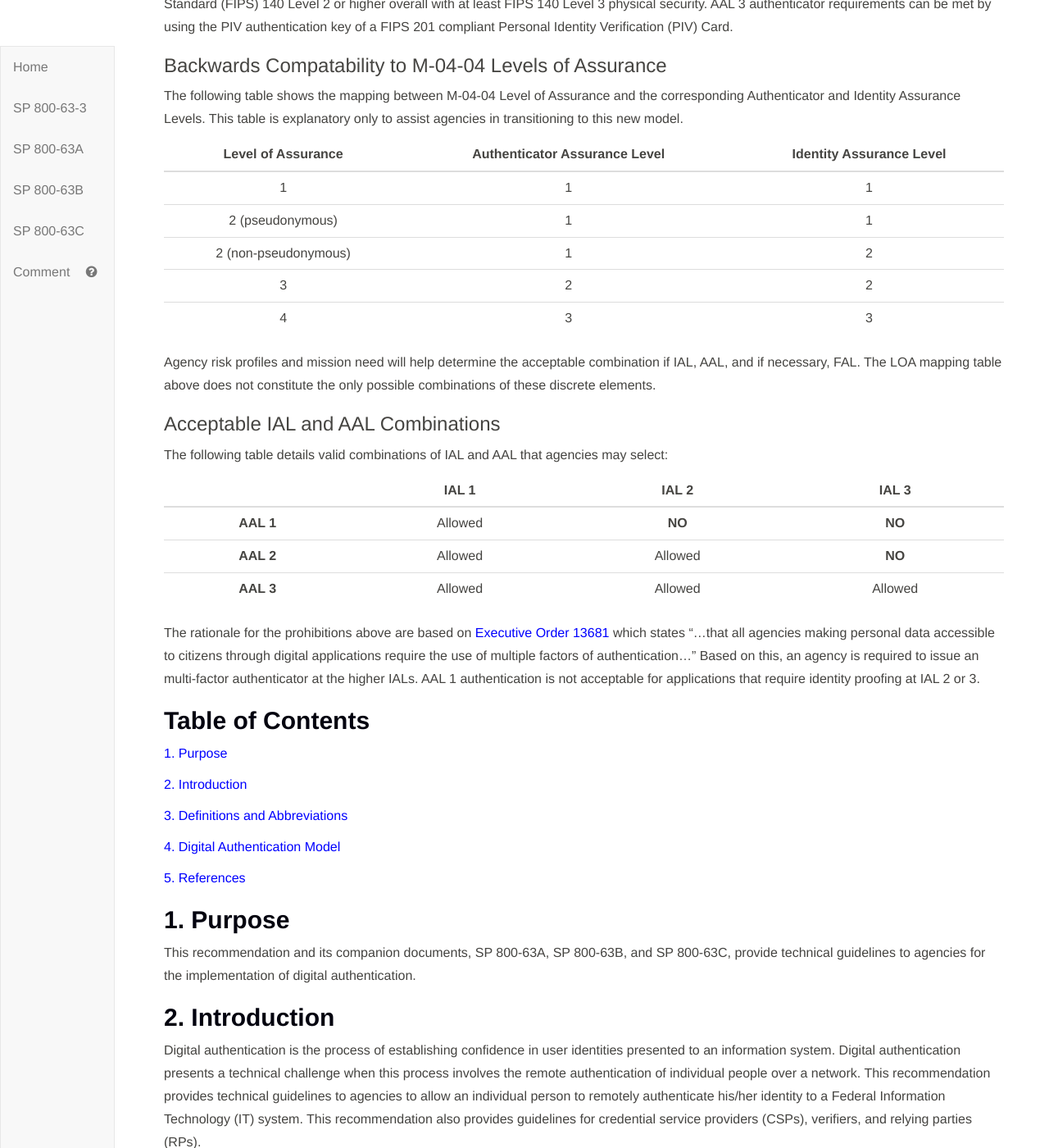
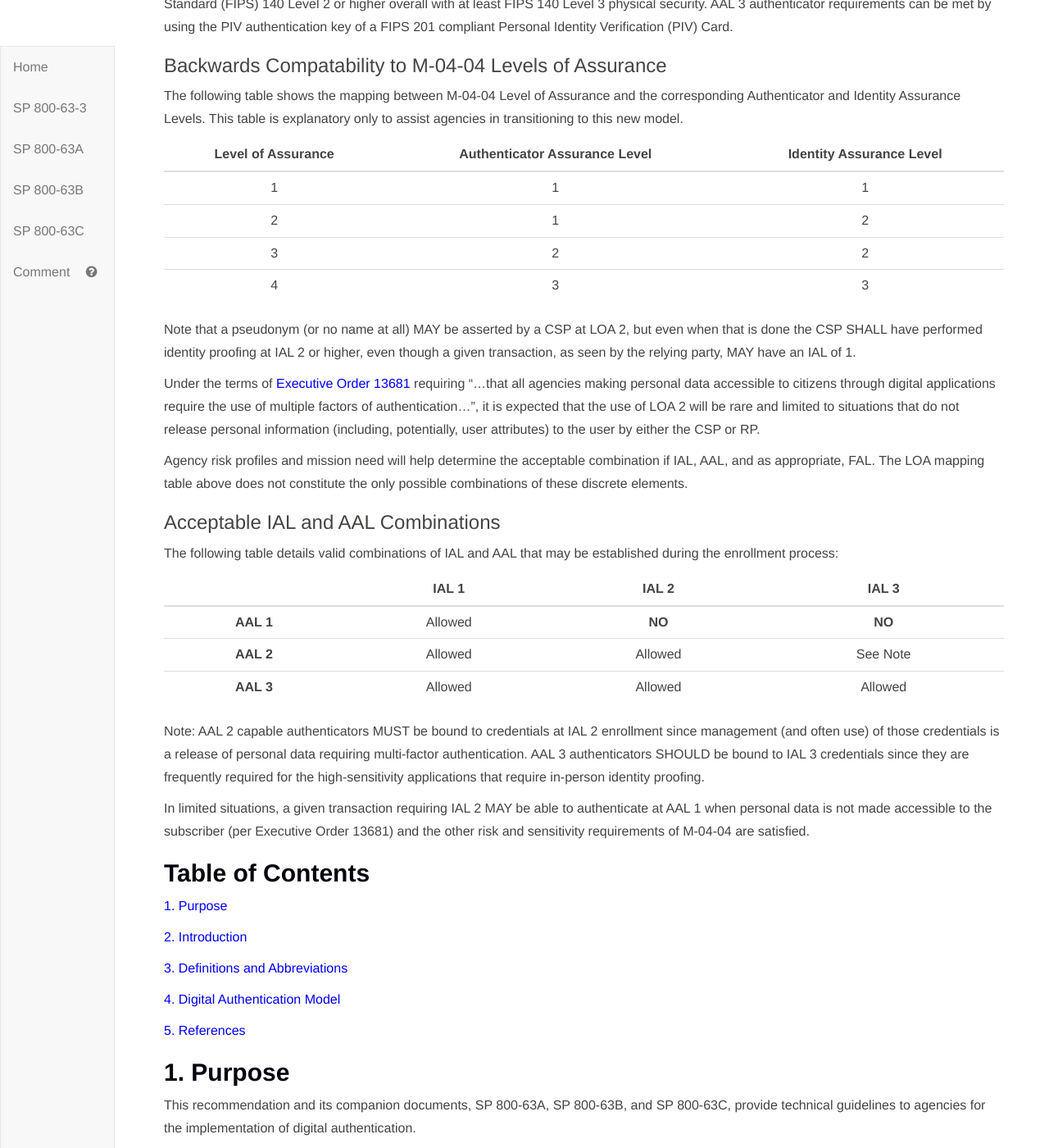
Before and after one commit to usnistgov/800-63-3, a Jekyll site: the page built from sp800-63-3.md, in a window 1280 px wide and 1400 px high, scrolled down 5122 px. Shown: the whole window at 82% size. Built offline with Jekyll 4.4.1, drawn with Linux system fonts in a browser that asks for light colours.

Commit message:
Changes in LOA to IAL/AAL tables and IAL/AAL combinations

```diff
--- a/sp800-63-3/cover.md
+++ b/sp800-63-3/cover.md
@@ -221,24 +221,29 @@ The following table shows the mapping between M-04-04 Level of Assurance and the
 | Level of Assurance | Authenticator Assurance Level | Identity Assurance Level |
 |:------------------:|:-----------------------------:|:------------------------:|
 | 1 | 1 | 1 |
-| 2 (pseudonymous) | 1 | 1 |
-| 2 (non-pseudonymous) | 1 | 2 |
+| 2 | 1 | 2 |
 | 3 | 2 | 2 |
 | 4 | 3 | 3 |
 
-Agency risk profiles and mission need will help determine the acceptable combination if IAL, AAL, and if necessary, FAL.  The LOA mapping table above does not constitute the only possible combinations of these discrete elements.
+Note that a pseudonym (or no name at all) MAY be asserted by a CSP at LOA 2, but even when that is done the CSP SHALL have performed identity proofing at IAL 2 or higher, even though a given transaction, as seen by the relying party, MAY have an IAL of 1.
+
+Under the terms of [Executive Order 13681](#EO13681) requiring "...that all agencies making personal data accessible to citizens through digital applications require the use of multiple factors of authentication...", it is expected that the use of LOA 2 will be rare and limited to situations that do not release personal information (including, potentially, user attributes) to the user by either the CSP or RP.
+
+Agency risk profiles and mission need will help determine the acceptable combination if IAL, AAL, and as appropriate, FAL.  The LOA mapping table above does not constitute the only possible combinations of these discrete elements.
 
 ### Acceptable IAL and AAL Combinations
 
-The following table details valid combinations of IAL and AAL that agencies may select:
+The following table details valid combinations of IAL and AAL that may be established during the enrollment process:
 
 | | IAL 1 | IAL 2 | IAL 3 |
 |:-:|:-:|:-:|:-:|
 | **AAL 1** | Allowed | **NO** | **NO** |
-| **AAL 2** | Allowed | Allowed | **NO** |
+| **AAL 2** | Allowed | Allowed | See Note |
 | **AAL 3** | Allowed | Allowed | Allowed |
 
-The rationale for the prohibitions above are based on [Executive Order 13681](#EO13681) which states "...that all agencies making personal data accessible to citizens through digital applications require the use of multiple factors of authentication..." Based on this, an agency is required to issue an multi-factor authenticator at the higher IALs.  AAL 1 authentication is not acceptable for applications that require identity proofing at IAL 2 or 3.
+Note: AAL 2 capable authenticators MUST be bound to credentials at IAL 2 enrollment since management (and often use) of those credentials is a release of personal data requiring multi-factor authentication. AAL 3 authenticators SHOULD be bound to IAL 3 credentials since they are frequently required for the high-sensitivity applications that require in-person identity proofing.
+
+In limited situations, a given transaction requiring IAL 2 MAY be able to authenticate at AAL 1 when personal data is not made accessible to the subscriber (per Executive Order 13681) and the other risk and sensitivity requirements of M-04-04 are satisfied.
 
 ## Table of Contents
 
```
